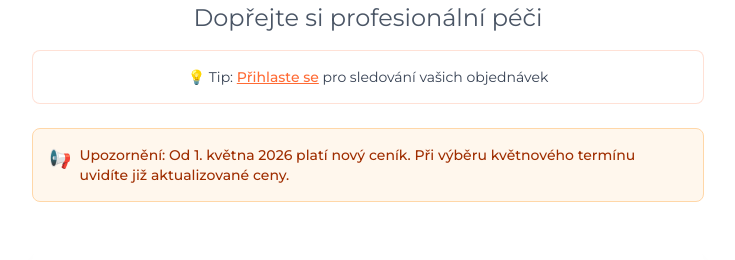
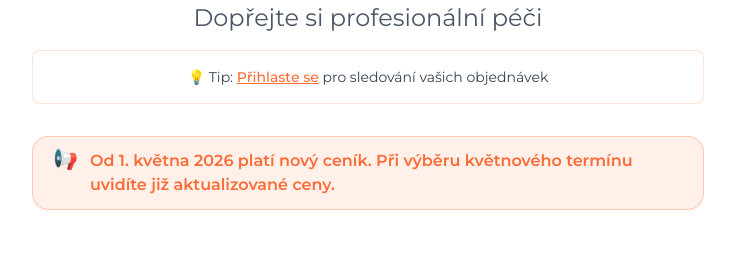
Before and after one commit to tobiaszlobias/flekcuts1, a Next.js app: page / in a window 1280 px wide. Shown: the part 2900-3160 px from the top of the page, without its empty margins (272-1007 px from the left). Built offline with nearby package versions, Linux system fonts and the light colour scheme; no server answers.

Commit message:
style: match booking notice with hero       design

```diff
--- a/src/components/Booking.tsx
+++ b/src/components/Booking.tsx
@@ -1255,16 +1255,19 @@ const Booking = () => {
 
           {/* New Price Notice - Visible until May 7th */}
           {new Date() < new Date("2026-05-07T00:00:00") && (
-            <div className="mt-6 p-4 bg-orange-50 border border-orange-200 rounded-lg text-left">
-              <p className="text-orange-800 text-sm font-medium flex items-start gap-2">
-                <span className="text-lg">📢</span>
-                <span>
-                  Upozornění: Od 1. května 2026 platí nový ceník. Při výběru květnového termínu uvidíte již aktualizované ceny.
-                </span>
-              </p>
+            <div className="mt-8 animate-fade-in-up">
+              <div className="inline-block bg-[#FF6B35]/10 border border-[#FF6B35]/30 rounded-2xl px-5 py-3 text-left">
+                <p className="text-[#FF6B35] font-montserrat font-semibold text-sm sm:text-base flex items-start gap-3">
+                  <span className="text-xl leading-none">📢</span>
+                  <span>
+                    Od 1. května 2026 platí nový ceník. Při výběru květnového termínu uvidíte již aktualizované ceny.
+                  </span>
+                </p>
+              </div>
             </div>
           )}
         </div>
+
 
 
 
```
